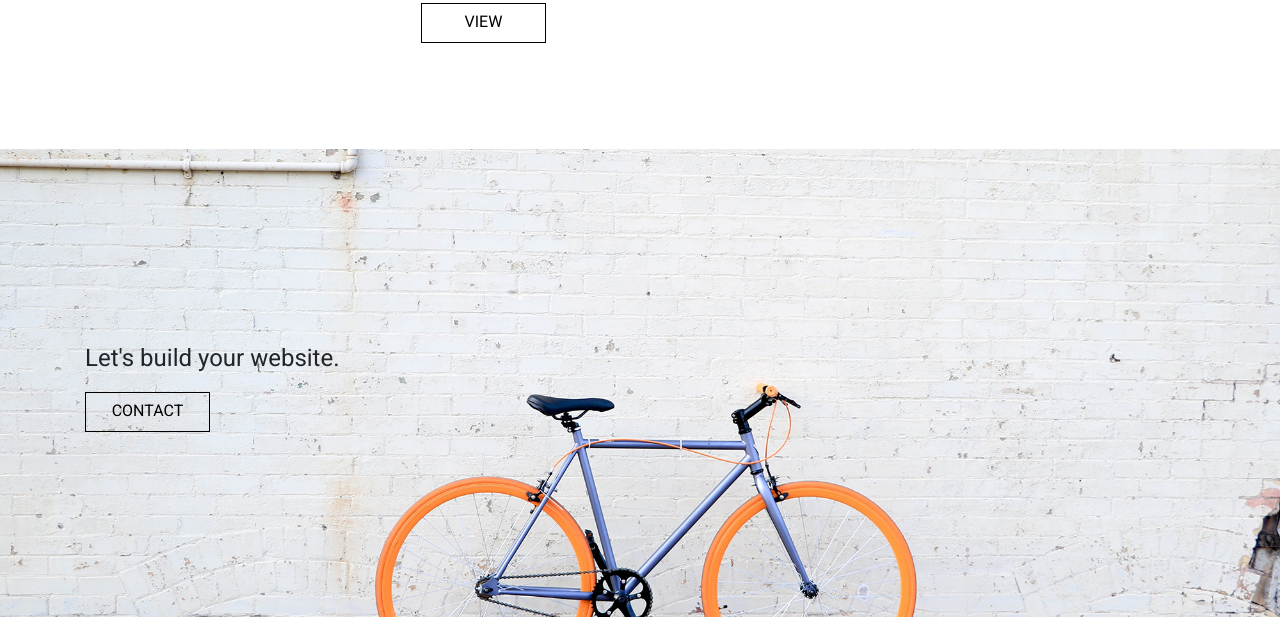
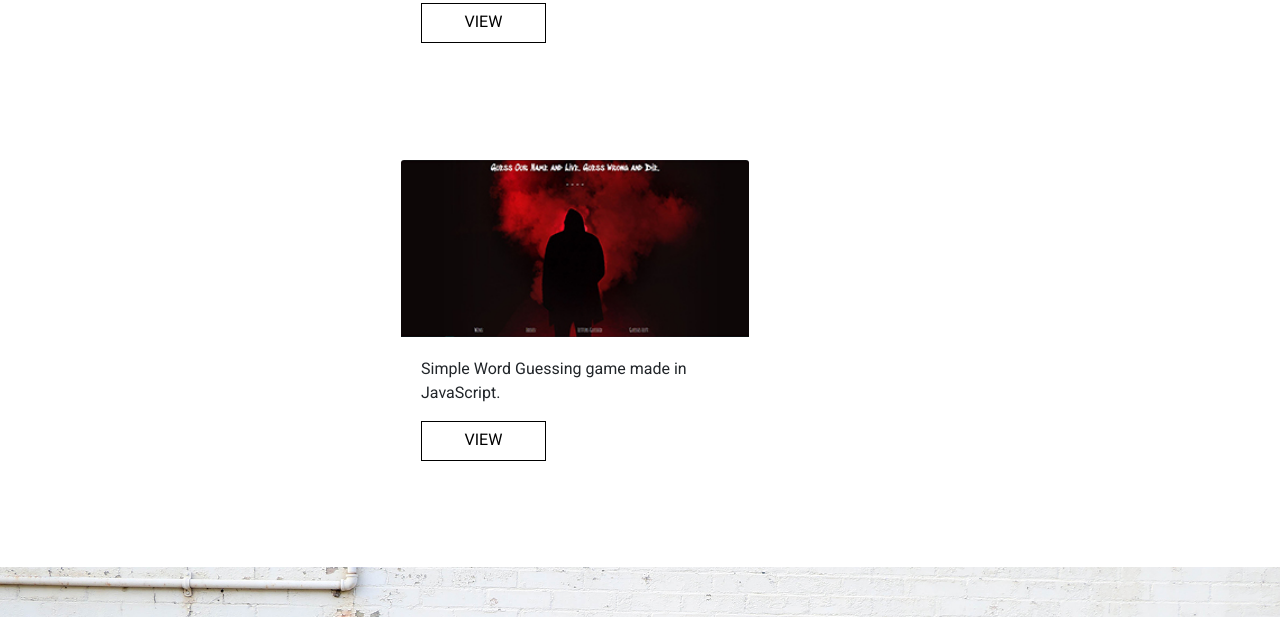
Before and after one commit to mememoomoo/homework2bootstrap, a plain HTML site: page portfolio.html in a window 1280 px wide. Shown: the part 1366-1983 px from the top of the page. Drawn offline with nearby package versions, Linux system fonts and the light colour scheme.

Commit message:
Added word guess game to portfolio

```diff
--- a/portfolio.html
+++ b/portfolio.html
@@ -93,6 +93,21 @@
                 </div>
             </div>
         </div>
+        <div class="row">
+            <div class="card col-lg-3 col-md-4 col-sm-0 col-xs-0" style="width: 18rem;">
+
+            </div>
+            <div class="card col-lg-4 col-md-4 col-sm-12 col-xs-12" style="width: 18rem;">
+                <img src="assets/wordguess-310x158.jpg" class="card-img-top" alt="Word Guess Game">
+                <div class="card-body">
+                    <p class="card-text">Simple Word Guessing game made in JavaScript.</p>
+                    <a href="https://mememoomoo.github.io/wordguessgame/" target="_blank" class="btn btn-primary">View</a>
+                </div>
+            </div>
+            <div class="card col-lg-3 col-md-4 col-sm-0 col-xs-0" style="width: 18rem;">
+
+            </div>
+        </div>
     </div>
 
     <div class="portfolio-header jumbotron jumbotron-fluid">
```
Also changed, not shown: assets/wordguess-310x158.jpg (added).
